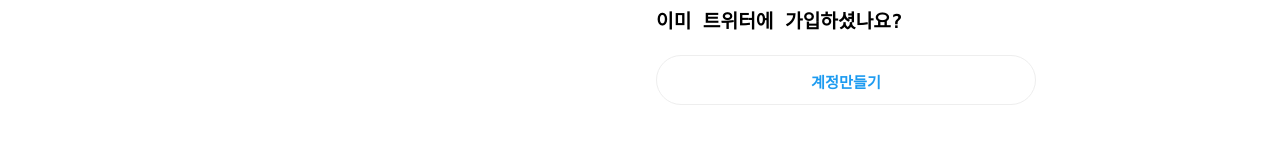
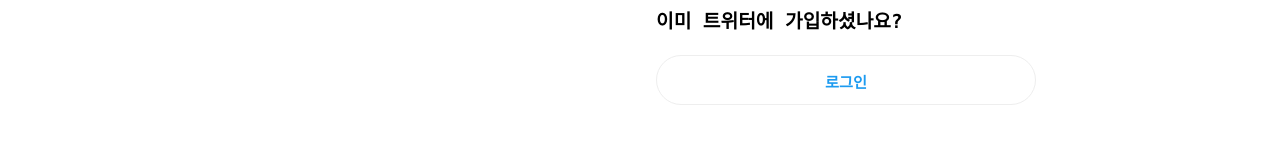
Before and after one commit to hotteokButler/next-pj, a Next.js app: page / in a window 1280 px wide. Shown: the part 609-752 px from the top of the page. Built offline with nearby package versions, Linux system fonts and the light colour scheme; a web font is replaced by a local one.

Commit message:
Fix : 링크 및 버튼 text 변경

```diff
--- a/src/app/page.tsx
+++ b/src/app/page.tsx
@@ -35,7 +35,7 @@
           <S.MainSection>
             <span>또는</span>
           </S.MainSection>
-          <Link href='/'>
+          <Link href='/i/flow/signup'>
             <S.MainButton
               $noneIcon={true}
               $bgcolor='#1d9bf0'
@@ -49,15 +49,15 @@
           </Link>
         </S.MainLis>
         <S.MainLis>
-          <S.MainSubTitle $ftsize='1.2rem'>이미 트위터에 가입하셨나요?</S.MainSubTitle>
-          <Link href='/'>
+          <S.MainSubTitle $ftsize='1.2rem' $smft='4vw'>이미 트위터에 가입하셨나요?</S.MainSubTitle>
+          <Link href='/login'>
             <S.MainButton
               $noneIcon={true}
               $fontcolor='#1d9bf0'
               $hfontcolor='#1272b2'
               $hbgcolor='#0f86d63a'
             >
-              <span>계정만들기</span>
+              <span>로그인</span>
             </S.MainButton>
           </Link>
         </S.MainLis>
```
